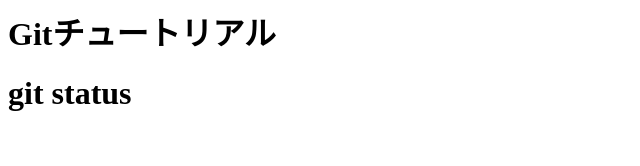
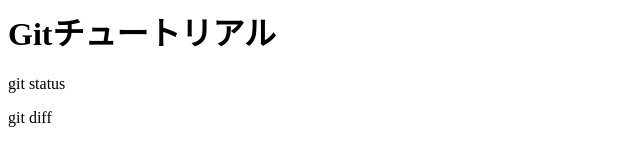
Before and after one commit to Estrada-0406/git_tutorial, a plain HTML site: page index.html in a window 1280 px wide. Shown: the whole page, without its empty margins (0-640 px from the left). Drawn offline with Linux system fonts and the light colour scheme.

Commit message:
git diffを追記

```diff
--- a/index.html
+++ b/index.html
@@ -1,2 +1,3 @@
 <h1>Gitチュートリアル</h1>
-<h1>git status</h1>
+<p>git status</p>
+<p>git diff</p>
```
